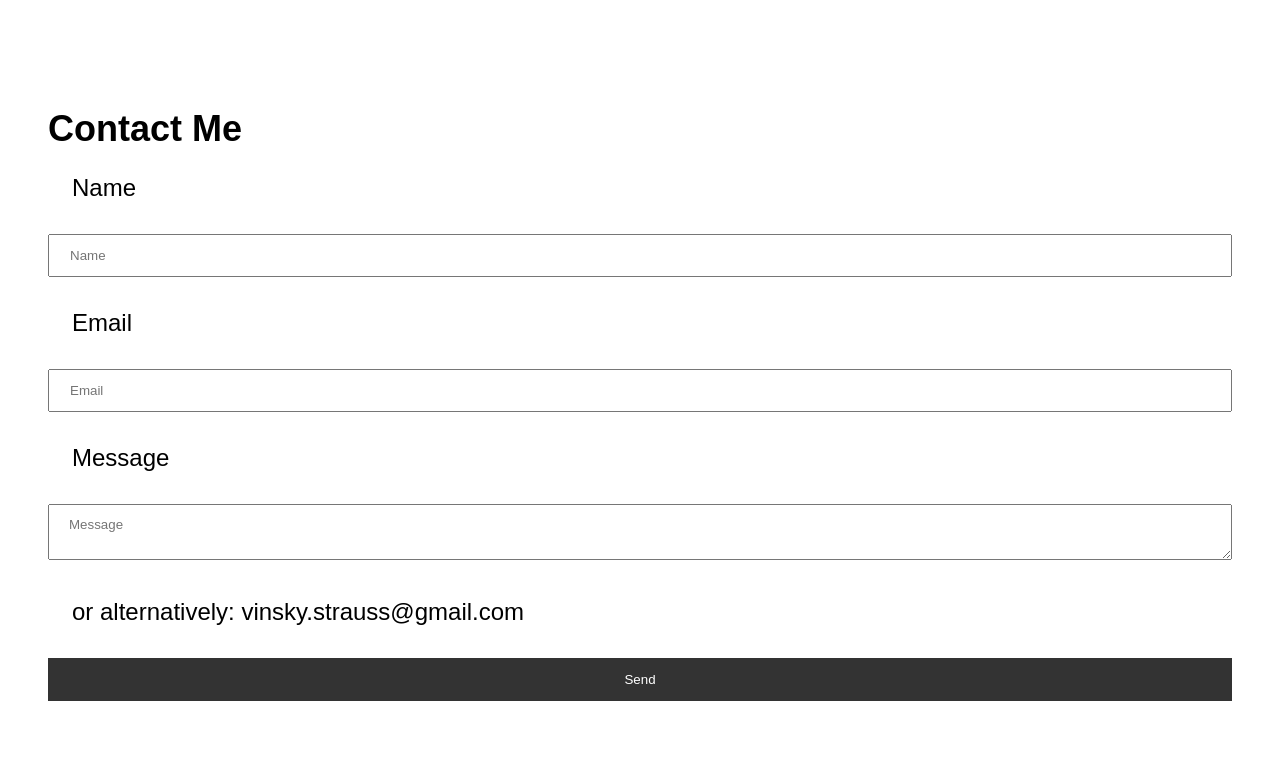
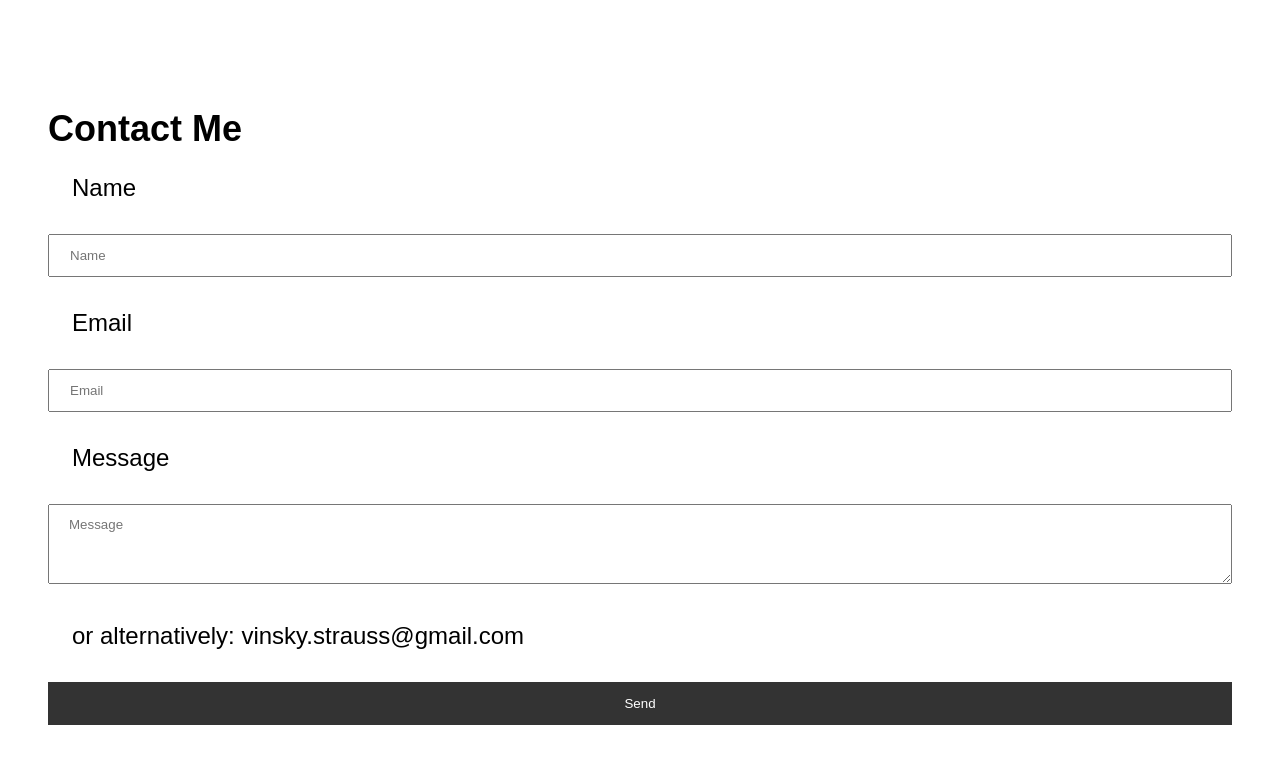
Before and after one commit to VinskyStrauss/Porto-website, a React (Vite) app: page / in a window 1280 px wide. Shown: the part 4359-5123 px from the top of the page. Built offline with nearby package versions, Linux system fonts and the light colour scheme; a web font is replaced by a local one.

Commit message:
fix textarea

```diff
--- a/src/App.css
+++ b/src/App.css
@@ -180,6 +180,7 @@ input[type="text"] {
 textarea {
   width: 100%;
   min-width: 50%;
+  min-height: 10%;
   max-width: 100%;
   padding: 12px 20px;
   margin: 8px 0;
```
